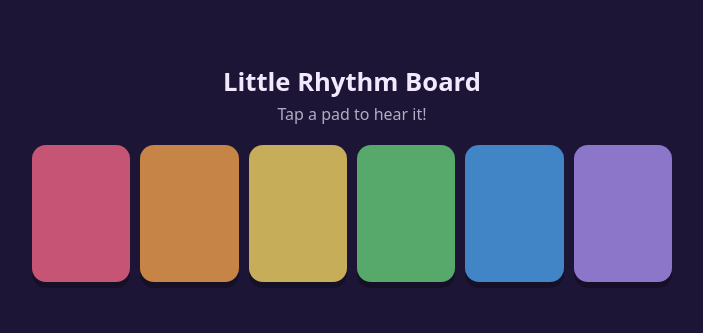
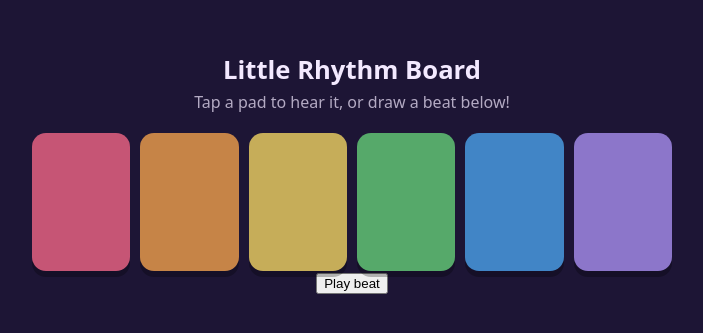
Before and after one commit to Wendle-The-Wizard/little-rhythm-board, a plain HTML site: page index.html in a window 1280 px wide. Shown: the part 227-560 px from the top of the page, without its empty margins (288-991 px from the left). Drawn offline with Linux system fonts and the light colour scheme.

Commit message:
Little Rhythm Board, version 4: I added an 8-step grid with a Play/Stop button that loops a

```diff
--- a/index.html
+++ b/index.html
@@ -1,17 +1,16 @@
 <!DOCTYPE html>
 <html lang="en">
-<head><meta charset="utf-8"><meta http-equiv="Content-Security-Policy" content="default-src 'none'; script-src 'self' 'unsafe-inline'; style-src 'self' 'unsafe-inline'; img-src 'self' data: blob:; media-src 'self' data: blob:; font-src 'self' data:; connect-src 'none'; form-action 'none'; base-uri 'none'; frame-src 'none'; worker-src 'self' blob:"><meta name="viewport" content="width=device-width,initial-scale=1">
-<meta charset="utf-8">
-
-<meta name="viewport" content="width=device-width, initial-scale=1">
+<head><meta charset="utf-8"><meta http-equiv="Content-Security-Policy" content="default-src 'none'; script-src 'self' 'unsafe-inline'; style-src 'self' 'unsafe-inline'; img-src 'self' data: blob:; media-src 'self' data: blob:; font-src 'self' data:; connect-src 'none'; form-action 'none'; base-uri 'none'; frame-src 'none'; worker-src 'self' blob:"><meta name="viewport" content="width=device-width,initial-scale=1"><meta charset="utf-8"><meta name="viewport" content="width=device-width, initial-scale=1">
 <title>Little Rhythm Board</title>
 <link rel="stylesheet" href="style.css">
 </head>
 <body>
 <main>
 <h1>Little Rhythm Board</h1>
-<p class="hint">Tap a pad to hear it!</p>
+<p class="hint">Tap a pad to hear it, or draw a beat below!</p>
 <div id="board" class="board" role="group" aria-label="Rhythm pads"></div>
+<div id="grid" class="grid" role="group" aria-label="Beat sequencer"></div>
+<button id="play" class="play" type="button">Play beat</button>
 </main>
 <script src="board.js"></script>
 </body>
```
